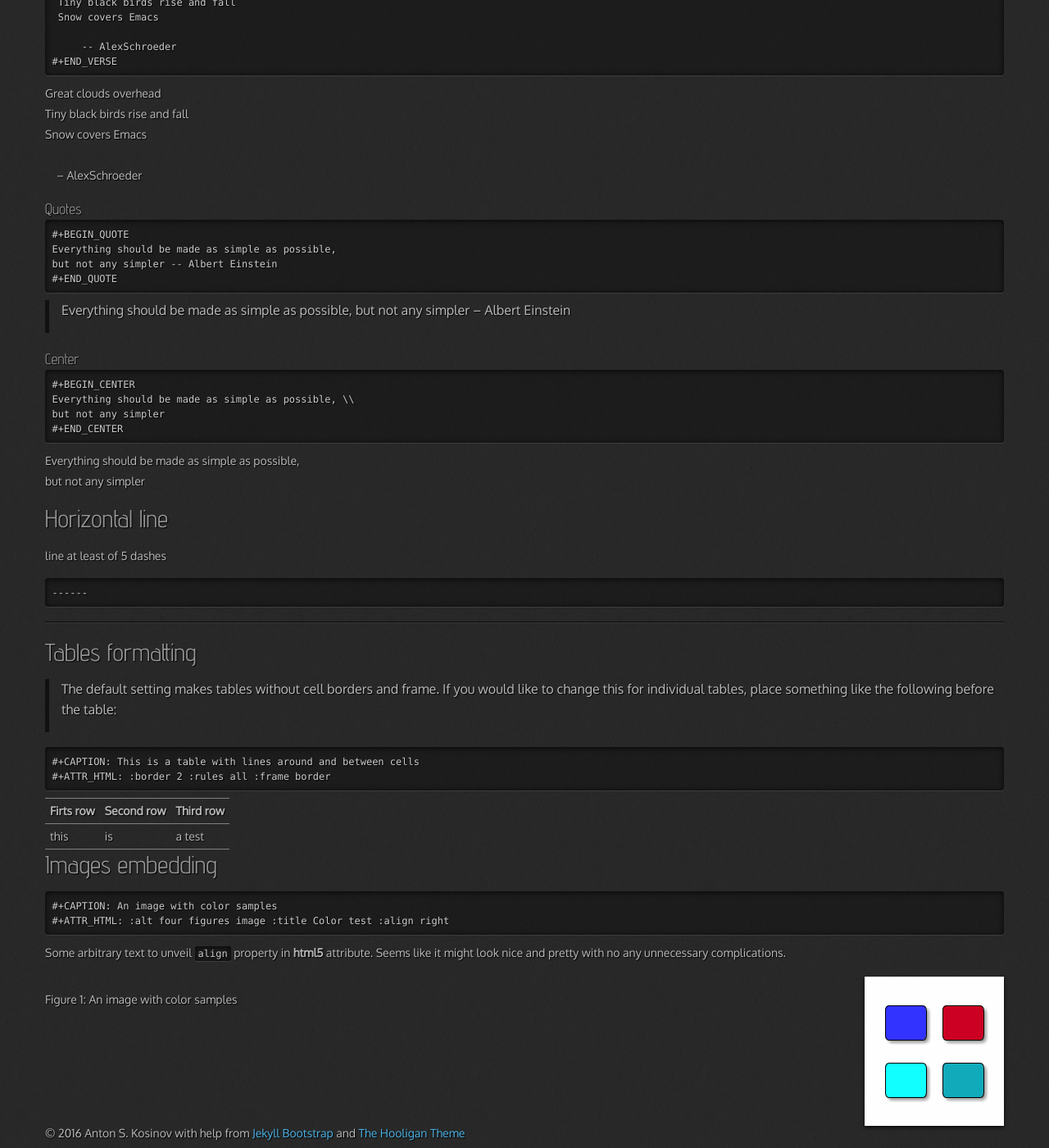
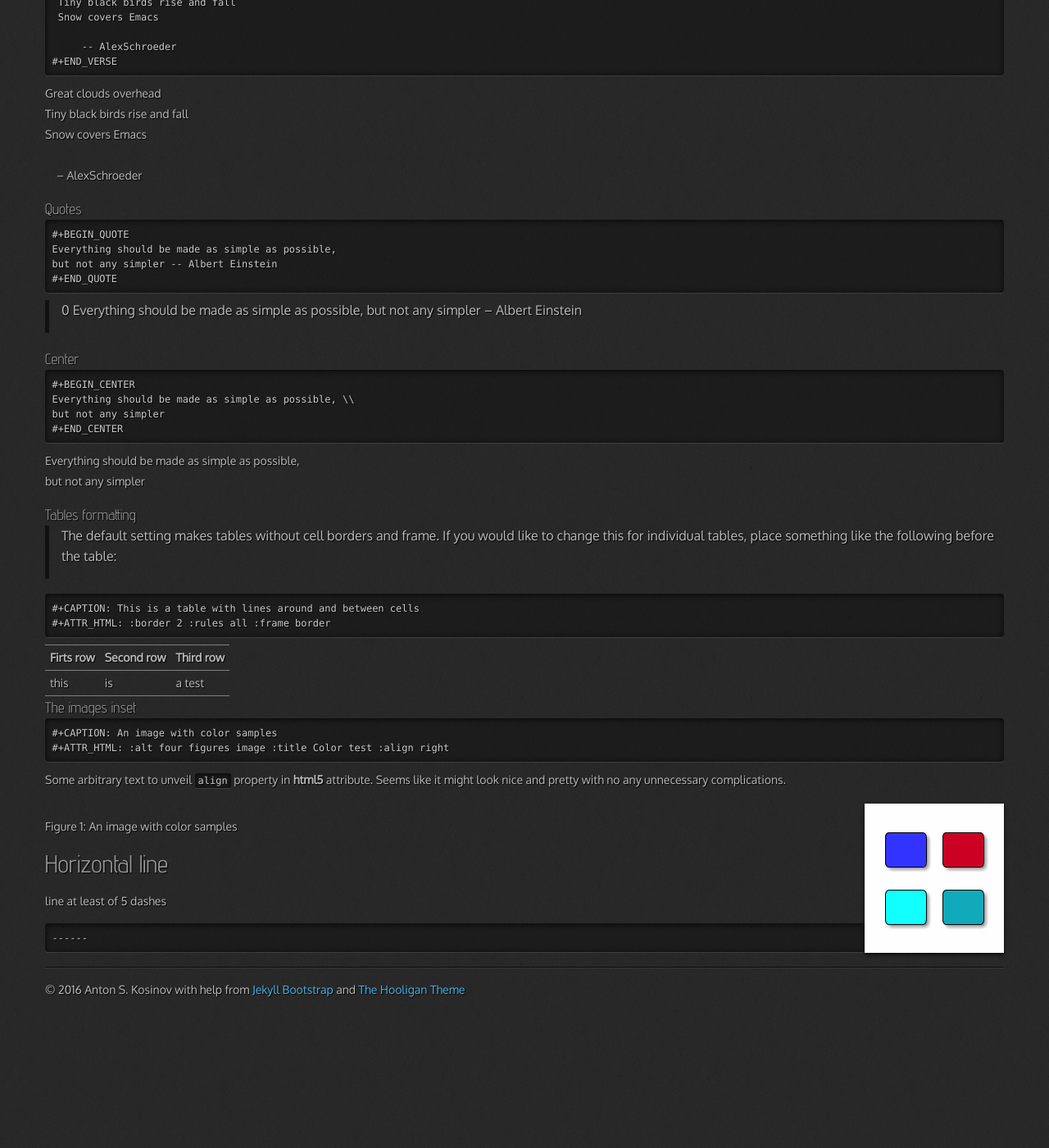
Before and after one commit to 0--key/0--key.github.io, a Jekyll site: the page built from _posts/2016-08-27-mark-up-samples.html, in a window 1280 px wide and 1400 px high, scrolled down 1292 px. Shown: the whole window at 82% size. Built offline with Jekyll 4.4.1, drawn with Linux system fonts in a browser that asks for light colours; nearby versions of some CDN libraries; after the commit the page ends 2517 px from its top, so only the background shows below that; some of the changed text lies outside the part shown.

Commit message:
Cosmetic improvements

```diff
--- a/_posts/2016-08-27-mark-up-samples.html
+++ b/_posts/2016-08-27-mark-up-samples.html
@@ -25,11 +25,11 @@ tags: [html export, mark-up, samples]
 <li><a href="#orgheadline9">Poetry</a></li>
 <li><a href="#orgheadline10">Quotes</a></li>
 <li><a href="#orgheadline11">Center</a></li>
+<li><a href="#orgheadline12">Tables formatting</a></li>
+<li><a href="#orgheadline13">The images inset</a></li>
 </ul>
 </li>
-<li><a href="#orgheadline12">Horizontal line</a></li>
-<li><a href="#orgheadline13">Tables formatting</a></li>
-<li><a href="#orgheadline14">Images embedding</a></li>
+<li><a href="#orgheadline14">Horizontal line</a></li>
 </ul>
 </div>
 </div>
@@ -120,7 +120,7 @@ _This is underlined sentence._
 <h3 id="orgheadline9">Poetry</h3>
 <div class="outline-text-3" id="text-orgheadline9">
 <pre class="example">
-#+BEGIN_VERSE
+   #+BEGIN_VERSE
  Great clouds overhead
  Tiny black birds rise and fall
  Snow covers Emacs
@@ -128,6 +128,7 @@ _This is underlined sentence._
      -- AlexSchroeder
 #+END_VERSE
 </pre>
+
 <p class="verse">
 Great clouds overhead<br  />
 Tiny black birds rise and fall<br  />
@@ -150,13 +151,12 @@ but not any simpler -- Albert Einstein
 
 <blockquote>
 <p>
-Everything should be made as simple as possible,
-but not any simpler &#x2013; Albert Einstein
+0   Everything should be made as simple as possible,
+   but not any simpler &#x2013; Albert Einstein
 </p>
 </blockquote>
 </div>
 </div>
-
 
 <div id="outline-container-orgheadline11" class="outline-3">
 <h3 id="orgheadline11">Center</h3>
@@ -176,26 +176,10 @@ but not any simpler
 </div>
 </div>
 </div>
-</div>
 
-
-<div id="outline-container-orgheadline12" class="outline-2">
-<h2 id="orgheadline12">Horizontal line</h2>
-<div class="outline-text-2" id="text-orgheadline12">
-<p>
-line at least of 5 dashes
-</p>
-<pre class="example">
-------
-</pre>
-
-<hr  />
-</div>
-</div>
-
-<div id="outline-container-orgheadline13" class="outline-2">
-<h2 id="orgheadline13">Tables formatting</h2>
-<div class="outline-text-2" id="text-orgheadline13">
+<div id="outline-container-orgheadline12" class="outline-3">
+<h3 id="orgheadline12">Tables formatting</h3>
+<div class="outline-text-3" id="text-orgheadline12">
 <blockquote>
 <p>
 The default setting makes tables without cell borders and frame. If
@@ -236,9 +220,9 @@ like the following before the table:
 </div>
 </div>
 
-<div id="outline-container-orgheadline14" class="outline-2">
-<h2 id="orgheadline14">Images embedding</h2>
-<div class="outline-text-2" id="text-orgheadline14">
+<div id="outline-container-orgheadline13" class="outline-3">
+<h3 id="orgheadline13">The images inset</h3>
+<div class="outline-text-3" id="text-orgheadline13">
 <pre class="example">
 #+CAPTION: An image with color samples
 #+ATTR_HTML: :alt four figures image :title Color test :align right
@@ -256,3 +240,18 @@ complications.
 </div>
 </div>
 </div>
+</div>
+
+<div id="outline-container-orgheadline14" class="outline-2">
+<h2 id="orgheadline14">Horizontal line</h2>
+<div class="outline-text-2" id="text-orgheadline14">
+<p>
+line at least of 5 dashes
+</p>
+<pre class="example">
+------
+</pre>
+
+<hr  />
+</div>
+</div>
```
